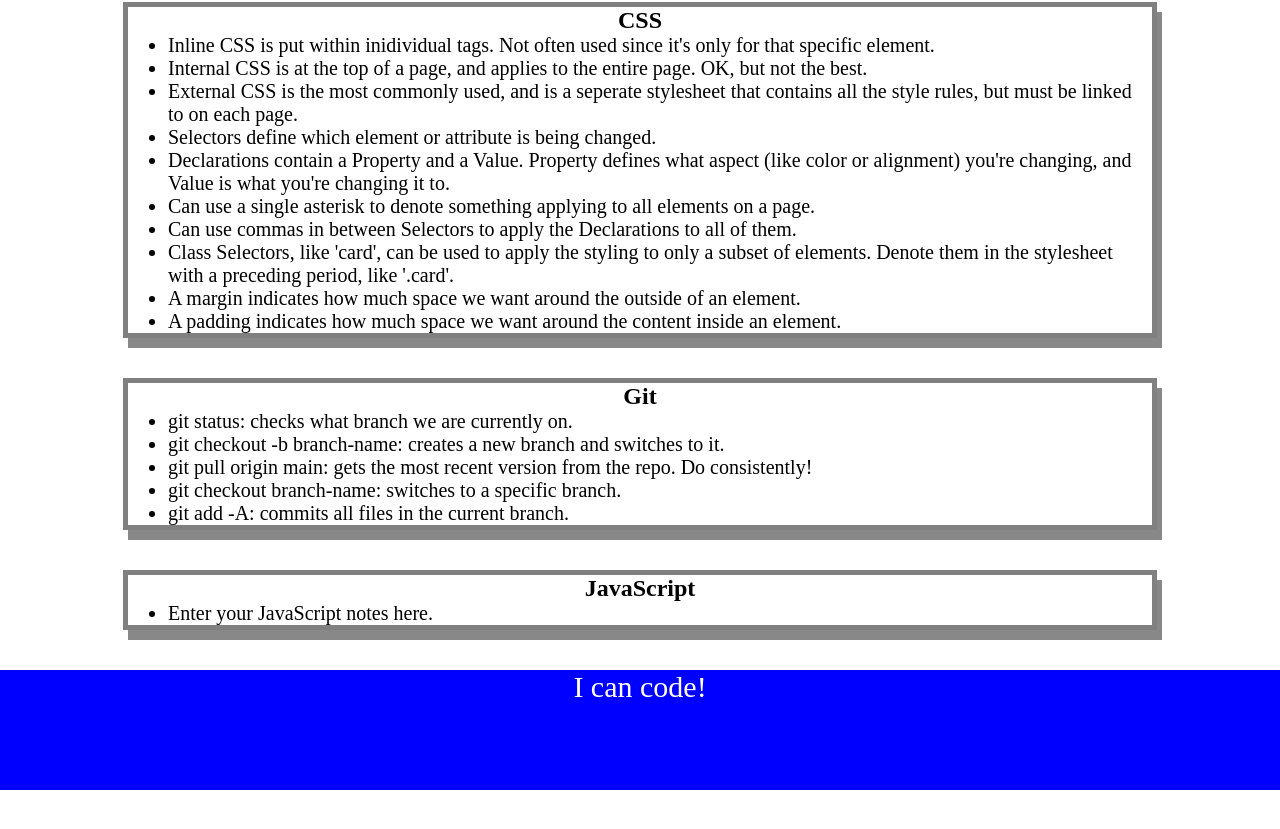
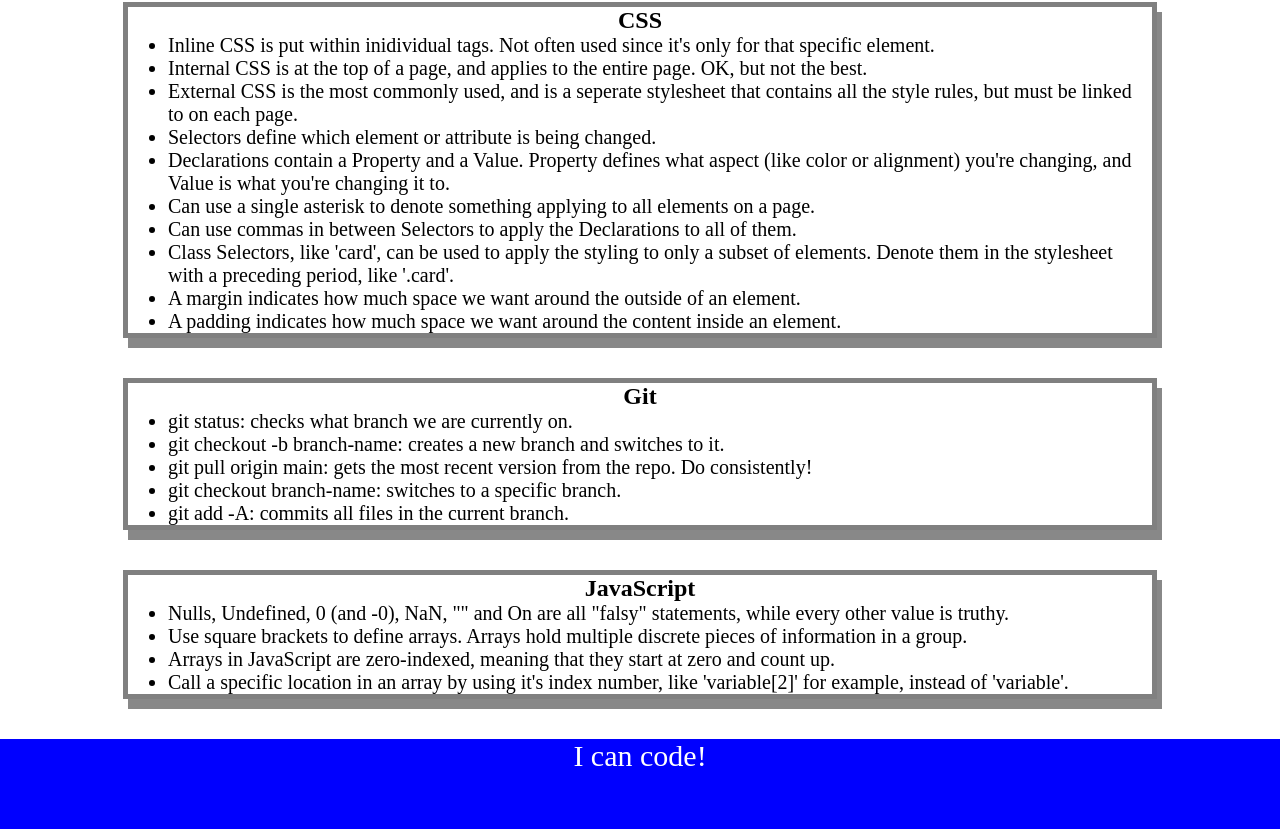
Before and after one commit to alecryanhunter/prework-study-guide, a plain HTML site: page index.html in a window 1280 px wide. Shown: the part 327-1156 px from the top of the page. Before the commit the page ends 1117 px from the top, so only its background shows below. Drawn offline with Linux system fonts and the light colour scheme.

Commit message:
added topics variable and for loop

```diff
--- /dev/null
+++ b/assets/script.js
@@ -0,0 +1,19 @@
+var topics = ["HTML", "CSS", "Git", "JavaScript"];
+
+for(var x = 0; x < topics.length; x++){
+    console.log(topics[x])
+}
+
+/*
+if (topic === 'HTML') {
+    console.log("Let's study HTML!");
+} else if (topic === 'CSS') {
+    console.log("Let's study CSS!");
+} else if (topic === 'Git') {
+    console.log("Let's study Git!");
+} else if (topic === 'JavaScript') {
+    console.log("Let's study JavaScript!");
+} else {
+    console.log("Please try again!");
+}
+*/
--- a/index.html
+++ b/index.html
@@ -11,6 +11,7 @@
     <header id="top">
       <h1>Prework Study Guide</h1>
       <img src="./assets/bowtie-cat.png" alt="Profile image of cat wearing a bow tie." />
+      <h2>✨ Open the Console to See What's Happening ✨</h2>
     </header>
     <main>
       <section class="card" id="html-section">
@@ -53,7 +54,10 @@
       <section class="card" id="javascript-section">
         <h2>JavaScript</h2>
           <ul>
-            <li>Enter your JavaScript notes here.</li>
+            <li>Nulls, Undefined, 0 (and -0), NaN, "" and On are all "falsy" statements, while every other value is truthy.</li>
+            <li>Use square brackets to define arrays. Arrays hold multiple discrete pieces of information in a group.</li>
+            <li>Arrays in JavaScript are zero-indexed, meaning that they start at zero and count up.</li>
+            <li>Call a specific location in an array by using it's index number, like 'variable[2]' for example, instead of 'variable'.</li>
           </ul>
       </section>
     </main>
@@ -61,5 +65,6 @@
     <footer>
       <p>I can code!</p>
     </footer>
+    <script src="./assets/script.js"></script>
   </body>
 </html>
```
